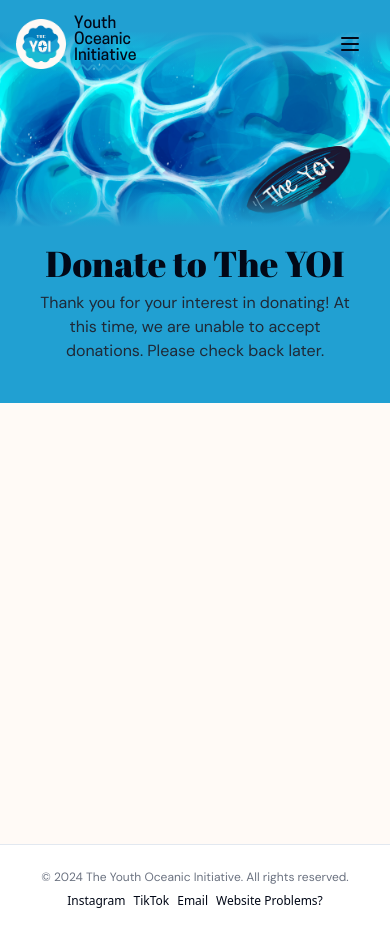
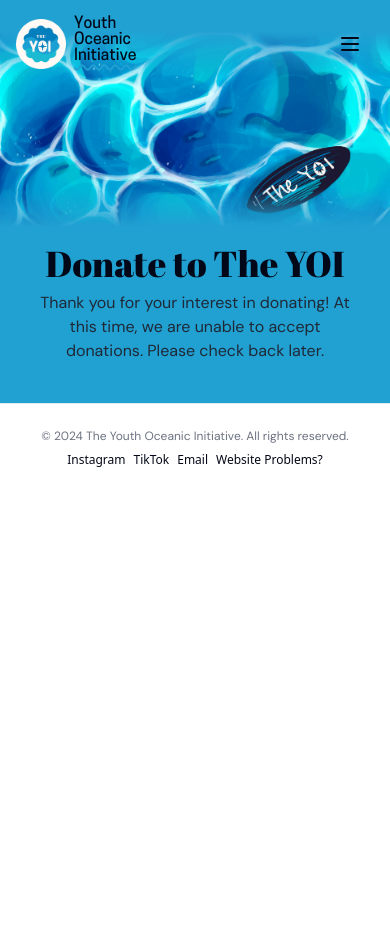
Before and after one commit to Marcus5408/yoi-website, a Next.js app: page /donate in a window 390 px wide. After the commit the page ends 844 px from the top, so only its background shows below. Built offline with nearby package versions, Linux system fonts and the light colour scheme.

Commit message:
refactor: update parent div styling to fix tablet sizing

```diff
--- a/src/app/donate/page.tsx
+++ b/src/app/donate/page.tsx
@@ -6,7 +6,7 @@
 
 export default function Home() {
   return (
-    <div className="flex min-h-screen w-screen flex-col items-center justify-between bg-yoi-white dark:bg-yoi-black">
+    <div className="flex w-full flex-col bg-yoi-white dark:bg-yoi-black">
       <main className="z-1 flex-1">
         <Banner
           bg="/heroes/boat_on_water.jpg"
```
